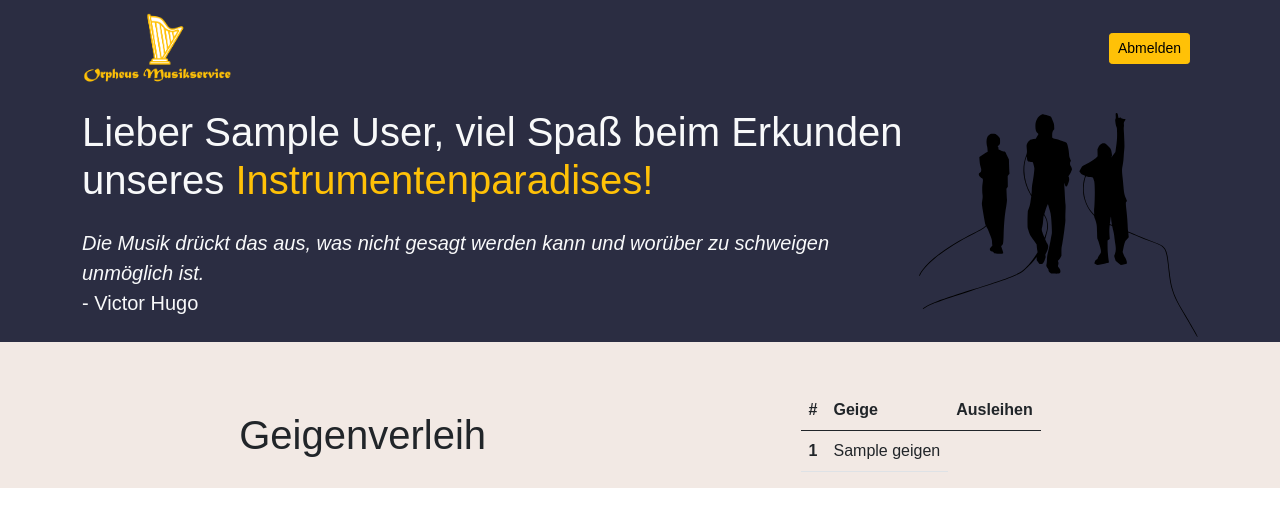
After one commit to NoahHeid/Orpheus-Musikverleih, a PHP site: page /ausleihe.php in a window 1280 px wide. The commit adds this page. Shown: the top 527 px of the page. Run offline with PHP 8.4, Linux system fonts and the light colour scheme; the visitor is signed in with stand-in values (Sample User, id 1); tables that the repository leaves empty or names only in its code hold one stand-in row (values such as "Sample post"); some libraries are stand-ins or nearby versions.

Commit message:
Ausleiohe

```diff
--- /dev/null
+++ b/ausleihe.php
@@ -0,0 +1,181 @@
+<?php
+    session_start();
+    if(isset($_SESSION['loggedin'])){
+      if($_SESSION['loggedin']==TRUE){
+        $eingeloggt = true;
+      }else{
+        $eingeloggt = false;
+      }
+
+    }
+    else{
+      $eingeloggt = false;
+    }
+    if(!$eingeloggt){
+      echo "header('Location: '.'index.php');";
+    }
+?>
+<!DOCTYPE html>
+<html lang="de">
+  <head>
+    <meta charset="UTF-8" />
+    <meta http-equiv="X-UA-Compatible" content="IE=edge" />
+    <meta name="viewport" content="width=device-width, initial-scale=1.0" />
+    <link href="https://fonts.googleapis.com/css2?family=Lato&display=swap" rel="stylesheet">
+    <link href="https://fonts.googleapis.com/css2?family=Cormorant+Garamond:wght@500&display=swap" rel="stylesheet">
+    <link
+      href="https://cdn.jsdelivr.net/npm/bootstrap@5.0.1/dist/css/bootstrap.min.css"
+      rel="stylesheet"
+      integrity="sha384-+0n0xVW2eSR5OomGNYDnhzAbDsOXxcvSN1TPprVMTNDbiYZCxYbOOl7+AMvyTG2x"
+      crossorigin="anonymous"
+    />
+    <link
+      rel="stylesheet"
+      href="https://cdn.jsdelivr.net/npm/bootstrap-icons@1.3.0/font/bootstrap-icons.css"
+    />
+    <link
+      href="https://api.mapbox.com/mapbox-gl-js/v2.1.1/mapbox-gl.css"
+      rel="stylesheet"
+    />
+    <link rel="stylesheet" href="style.css" />
+    <title>Orpheus Musikverleih</title>
+  </head>
+  <body>
+    <div class="bgmaincolor5">
+
+      <!-- Navbar -->
+      <nav class="navbar navbar-expand-lg navbar-dark fixed-top bgmaincolor1">
+        <div class="container">
+          <a href="index.php" class="navbar-brand"><img src="img/OrpheusLogoKleinTransparentGoldeneSchrift.png" alt="Logo" style="width: 150px"></a>
+
+          <button
+            class="navbar-toggler"
+            type="button"
+            data-bs-toggle="collapse"
+            data-bs-target="#navmenu"
+          >
+            <span class="navbar-toggler-icon"></span>
+          </button>
+          <div class="collapse navbar-collapse" id="navmenu">
+            <ul class="navbar-nav ms-auto">
+
+              <li class="nav-item mx-2">
+                <?php
+                  if(!$eingeloggt){
+                    echo '<button
+                    class="btn btn-warning btn-sm"
+                    data-bs-toggle="modal"
+                    data-bs-target="#anmelden"
+
+                  > Anmelden
+                  </button>
+                  </li>
+                  <li class="nav-item">
+                    <button
+                      class="btn btn-warning btn-sm"
+                      data-bs-toggle="modal"
+                      data-bs-target="#registrieren"
+                    >Registrieren
+                  </button>
+                  </li>';
+                  }
+                  else{
+                    echo '<form action="logout.php">
+                            <button type="submit" class="btn btn-warning btn-sm" >Abmelden</button>
+                          </form>
+                          </li>';
+                  }
+                ?>
+
+
+
+            </ul>
+          </div>
+        </div>
+      </nav>
+
+      <!-- Showcase -->
+      <section class="text-light p-5 p-lg-0 pt-lg-5 text-center text-sm-start bgmaincolor1">
+        <div class="container">
+          <div class="d-sm-flex align-items-center justify-content-between">
+            <div>
+              <h1> <?php echo "Lieber ".$_SESSION['vorname']?>, viel Spaß beim Erkunden unseres <span class="text-warning"> Instrumentenparadises!</span></h1>
+              <p class="lead my-4">
+
+              <em>Die Musik drückt das aus, was nicht gesagt werden kann und worüber zu schweigen unmöglich ist.</em> <br>
+              - Victor Hugo
+              </p>
+
+            </div>
+            <img
+              class="img-fluid w-25 d-none d-sm-block"
+              src="img/310984.svg"
+              alt=""
+            />
+          </div>
+        </div>
+      </section>
+
+      <!-- Geigenverleih -->
+      <section class="text-light p-5 p-lg-0 pt-lg-5 text-center text-sm-start bgmaincolor5">
+        <div class="container">
+          <div class="d-sm-flex align-items-center justify-content-around">
+            <div class="h1 text-dark text-center">Geigenverleih</div>
+                <div>
+                    <?php
+                        function connectDatabase(){
+                            $servername = "localhost";
+                            $user = "root";
+                            $password = "";
+                            $datenbank = "instrumente";
+                            return new mysqli($servername, $user, $password, $datenbank);
+                        }
+                        $connection1 = connectDatabase();
+                        $sql1 = "SELECT * FROM geigen";
+                        if ($erg1 = $connection1->query($sql1)) {
+                          if ($erg1->num_rows) {
+                          // print_r($erg->num_rows);
+                          $ds_gesamt = $erg1->num_rows;
+                          $erg1->free();
+                        }
+                        if ($erg1 = $connection1->query($sql1)) {
+                          while ($datensatz1 = $erg1->fetch_object()) {
+                            $daten1[] = $datensatz1;
+                          }
+                        }
+                      }
+
+                      ?>
+                      <table class="table text-dark mr-5">
+                        <thead>
+                      <tr>
+                        <th scope="col">#</th>
+                        <th scope="col">Geige</th>
+                        <th scope="col">Ausleihen</th>
+                      </tr>
+                    </thead>
+                    <tbody>
+                    <?php
+                    foreach ($daten1 as $inhalt1) {
+                    ?>
+
+                          <tr>
+                              <th scope="row"> <?php echo $inhalt1->gg_id; ?></th>
+                              <td>
+                                  <?php echo $inhalt1->gg_name; ?>
+                              </td>
+                        </tr>
+                    <?php
+                    }
+
+                    ?>
+                    </tbody>
+                    </table>
+                </div>
+          </div>
+        </div>
+      </section>
+
+
+    </body>
+    </html>
```
Also changed, not shown: index.php (+12 -1 lines), supportPages/lastSeen.php (deleted, +0 -55 lines).
